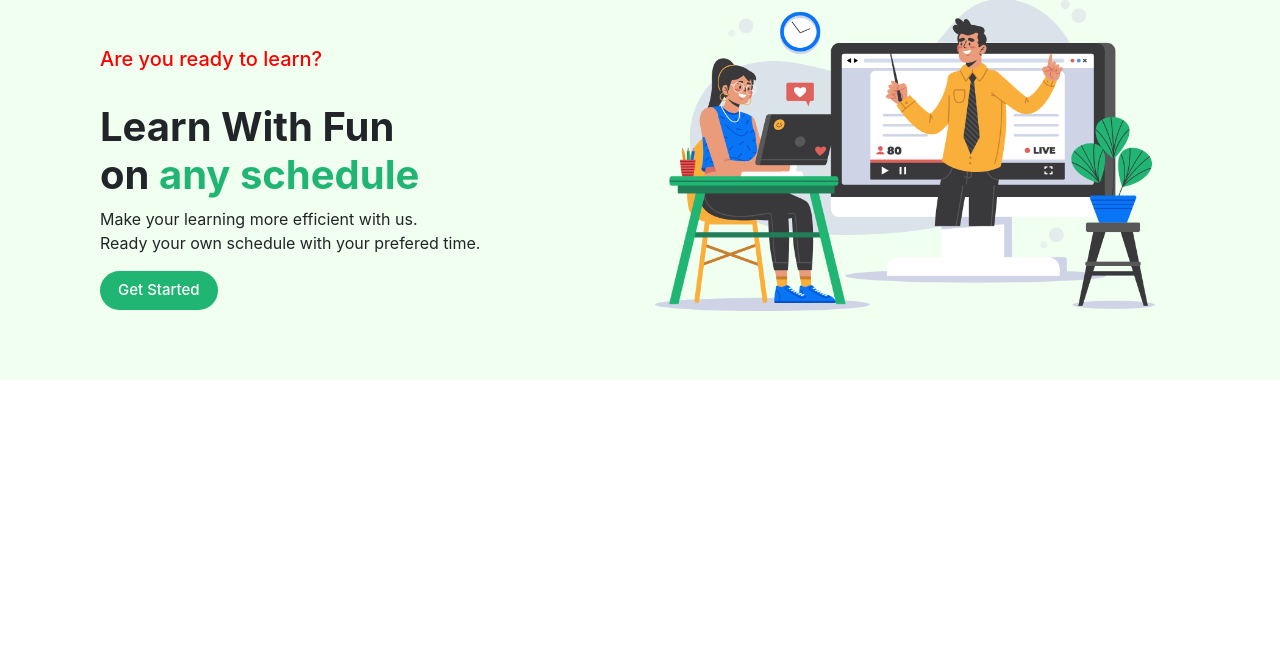
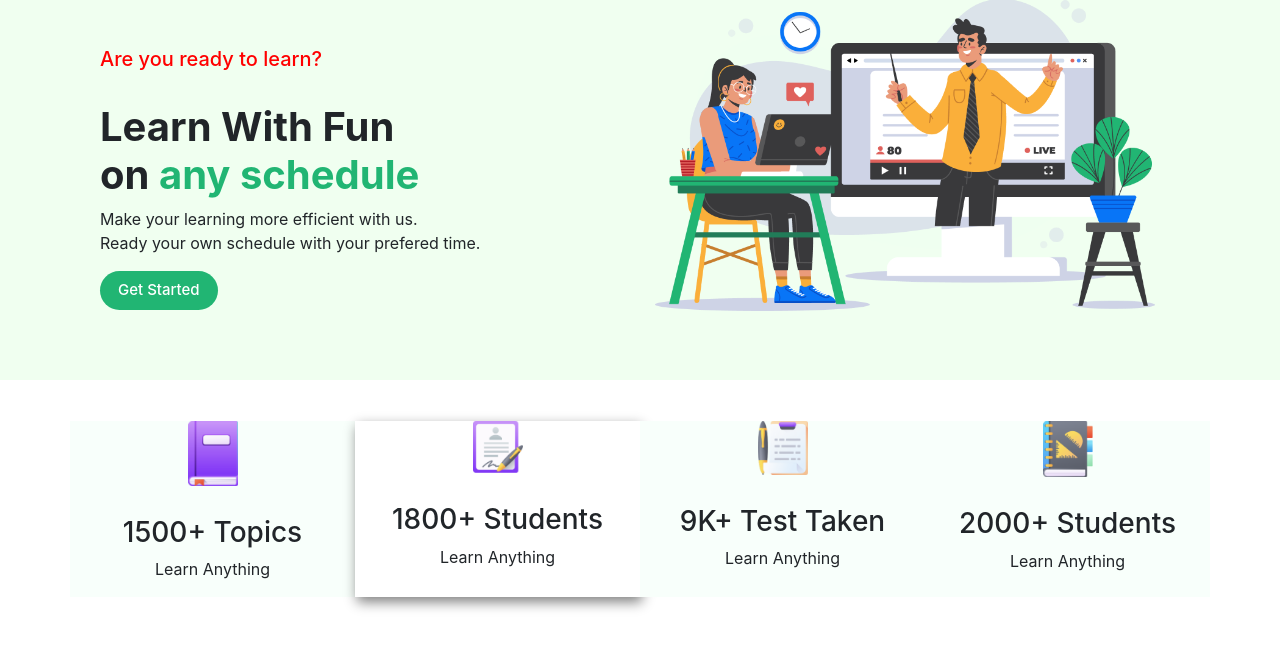
Before and after one commit to tareqazeez1/E-School, a plain HTML site: page index.html in a window 1280 px wide. Shown: the part 120-768 px from the top of the page. Drawn offline with nearby package versions, Linux system fonts and the light colour scheme.

Commit message:
second done

```diff
--- a/index.html
+++ b/index.html
@@ -30,7 +30,7 @@
                         <a class="nav-item nav-link" href="#course"><b>Course</b></a>
                         <a class="nav-item nav-link" href="#others"><b>Others</b></a>
                         <a class="nav-item nav-link" href="#blog"><b>Blog</b></a>
-                        <button class="link-button"><b>Sign in</b></button>
+                        <button class="button1"><b>Sign in</b></button>
                     </div>
                 </div>
             </nav>
@@ -40,7 +40,7 @@
     <!-- 1st section(pic and text) -->
     <div class="container">
         <div class="row">
-            <div class="col-md-6 hadder-text-format">
+            <div class="col-md-6">
                 <br>
                 <br>
                 <h5 style="color: red;">Are you ready to learn?</h5><br>
@@ -48,14 +48,67 @@
                 <h1 style="font-weight: 700;">Learn With Fun <br> on <span style="color: #21B573;">any
                         schedule</span> </h1>
                 <p>Make your learning more efficient with us. <br> Ready your own schedule with your prefered time.</p>
-                <button class="link-button">Get Started</button>
+                <button class="button1">Get Started</button>
             </div>
-            <div class="col-md-6 hadder-image">
+            <div class="col-md-6 h-image">
                 <img src="images/Photos/Illustration.png" alt="">
             </div>
         </div>
     </div>
 </div>
+<!-- 1st section ends. -->
+<!-- 2nd section starts -->
+
+<div class="container" id="books">
+<div class="row">
+<div class="col-md-3 col-sm-6 box-shaddow bg-color">
+    <div class="set-icon">
+        <div class="set-icon">
+            <img class="icon" src="images/ICON/book.png" alt="">
+        </div>
+        <div>
+            <h3>1500+ Topics</h3>
+            <p>Learn Anything</p>
+        </div>
+    </div>
+</div>
+    <div class="col-md-3 col-sm-6 box-shaddow shad1">
+        <div class="set-icon">
+            <div class="set-icon">
+                <img class="icon" src="images/ICON/Student.png" alt="">
+            </div>
+            <div>
+                <h3>1800+ Students</h3>
+                <p>Learn Anything</p>
+            </div>
+        </div>
+    </div>
+    <div class="col-md-3 col-sm-6 box-shaddow bg-color">
+        <div class="set-icon">
+            <div class="set-icon">
+                <img class="icon" src="images/ICON/Test.png" alt="">
+            </div>
+            <div>
+                <h3>9K+ Test Taken</h3>
+                <p>Learn Anything</p>
+            </div>
+        </div>
+    </div>
+    <div class="col-md-3 col-sm-6 box-shaddow bg-color">
+        <div class="set-icon">
+            <div class="set-icon">
+                <img class="icon" src="images/ICON/Students.png" alt="">
+            </div>
+            <div>
+                <h3>2000+ Students</h3>
+                <p>Learn Anything</p>
+            </div>
+        </div>
+    </div>
+</div>
+</div>
+
+
 
 
 
--- a/style.css
+++ b/style.css
@@ -14,11 +14,15 @@
 .Logo-image img {
     width: 200px;
 }
-.hadder-image img{
+.h-image img{
     width: 500px;
 }
 
-.link-button {
+.shad1{
+    box-shadow: gray 2px 5px 12px;
+}
+
+.button1 {
     font-size: 15px;
     color: white;
     text-align: center;
@@ -29,4 +33,25 @@
     text-decoration: none;
     border: none;
     cursor: pointer;
-  }
+}
+/* ******* */
+
+.set-icon img{
+    width: 50px;
+    padding-bottom: 30px;
+}
+.set-icon{
+    text-align: center;
+}
+.box-shaddow:hover{
+  background: #F8FFFB;
+  text-decoration: none;
+  color: black;
+  border: none;
+  border-radius: 10px;
+  box-shadow: 5px 5px 10px lightgray;
+  cursor: pointer;
+}
+.bg-color{
+    background-color: #F8FFFB;
+}
```
